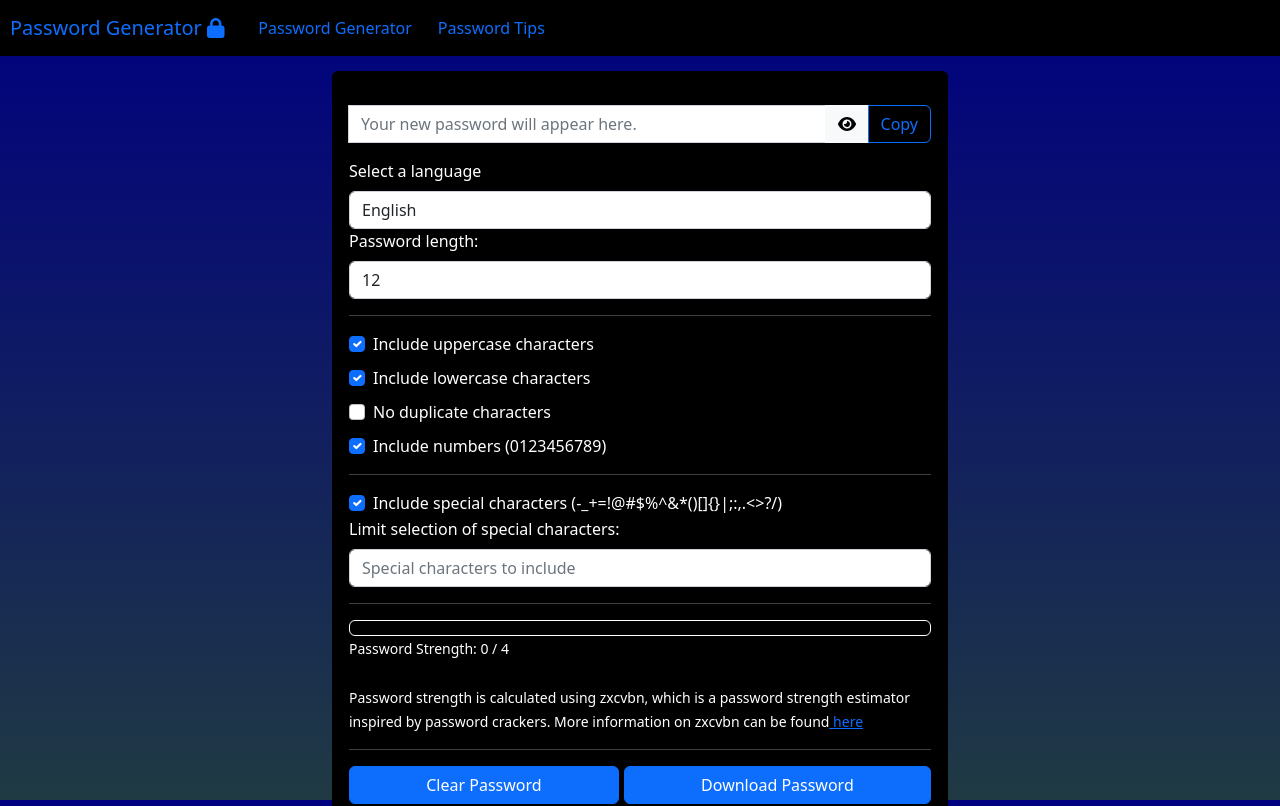
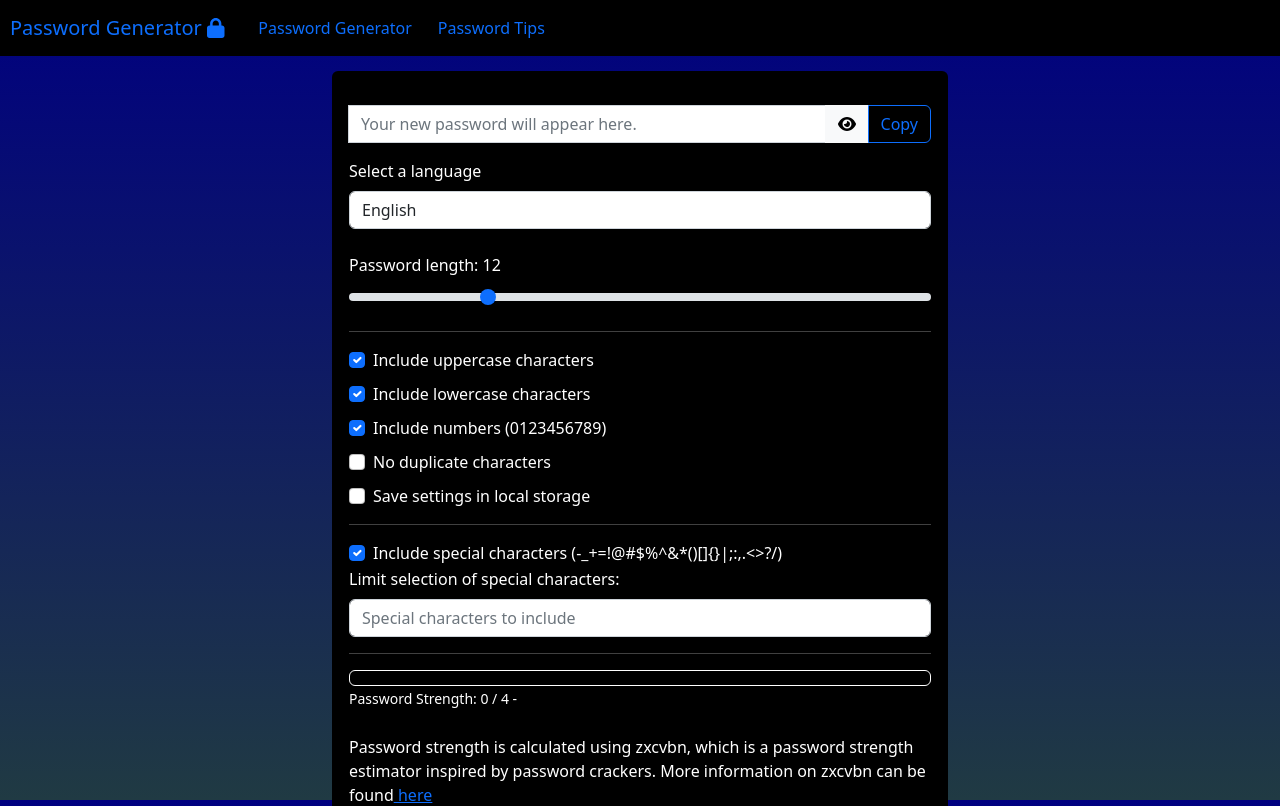
Before and after one commit to NicholaiWP/PasswordGenerator, a React (Create React App) app: page / in a window 1280 px wide. Shown: the top 806 px of the page. Built offline with nearby package versions, Linux system fonts and the light colour scheme.

Commit message:
bug fixes, save preferences

```diff
--- a/src/components/PasswordForm.tsx
+++ b/src/components/PasswordForm.tsx
@@ -22,6 +22,7 @@ import DownloadButton from "./DownloadButton";
   const [customSpecialChars, setCustomSpecialChars] = useState<string>('');
   const [passwordVisibility, setPasswordVisibility] = useState<boolean>(true);
   const [useNoDuplicateChars, setUseNoDuplicateChars] = useState<boolean>(false);
+  const [saveSettings, setSaveSettings] = useState<boolean>(false);
   const [password, setPassword] = useState('');
   const [selectedLanguage, setSelectedLanguage] = useState(Languages.English);
 
@@ -30,6 +31,98 @@ import DownloadButton from "./DownloadButton";
     handleScore(password)
   }, [password])
 
+
+
+  const handleSaveSettings = (shouldSave: boolean) => {
+    if (shouldSave) {
+      localStorage.setItem('passwordLength', passwordLength.toString());
+      localStorage.setItem('useSpecialChars', useSpecialChars.toString());
+      localStorage.setItem('useUppercase', useUppercase.toString());
+      localStorage.setItem('useLowercase', getUseLowercase.toString());
+      localStorage.setItem('useNumbers', useNumbers.toString());
+      localStorage.setItem('useNoDuplicateChars', useNoDuplicateChars.toString());
+      localStorage.setItem('selectedLanguage', selectedLanguage.toString());
+      localStorage.setItem('saveSettings', shouldSave.toString());
+    } else {
+      localStorage.removeItem('passwordLength');
+      localStorage.removeItem('useSpecialChars');
+      localStorage.removeItem('useUppercase');
+      localStorage.removeItem('useLowercase');
+      localStorage.removeItem('useNumbers');
+      localStorage.removeItem('useNoDuplicateChars');
+      localStorage.removeItem('selectedLanguage');
+      localStorage.removeItem('saveSettings');
+    }
+  };
+
+
+  const parseSelectedLanguage = (value: string): Languages | undefined => {
+    switch (value) {
+      case 'English':
+        return Languages.English;
+      case 'Spanish':
+        return Languages.Spanish;
+      case 'Danish':
+      return Languages.Danish;
+      case 'German':
+        return Languages.German;
+      case 'Italian':
+        return Languages.Italian;
+      case 'Russian':
+        return Languages.Russian;
+      case 'French':
+        return Languages.French;
+      case 'Swedish':
+        return Languages.Swedish;
+      default:
+        return undefined;
+    }
+  };
+
+  useEffect(() => {
+    const savedPasswordLength = localStorage.getItem('passwordLength');
+    if (savedPasswordLength) {
+      setPasswordLength(parseInt(savedPasswordLength, 10));
+    }
+
+    const savedUseSpecialChars = localStorage.getItem('useSpecialChars');
+    if (savedUseSpecialChars) {
+      setUseSpecialChars(savedUseSpecialChars === 'true');
+    }
+
+    const savedSettings = localStorage.getItem('saveSettings');
+    if (savedSettings) {
+      setSaveSettings(savedSettings === 'true');
+    }
+
+    const savedUseUppercase = localStorage.getItem('useUppercase');
+    if (savedUseUppercase) {
+      setUseUppercase(savedUseUppercase === 'true');
+    }
+
+    const savedUseLowercase = localStorage.getItem('useLowercase');
+    if (savedUseLowercase) {
+      setUseLowercase(savedUseLowercase === 'true');
+    }
+
+    const savedUseNumbers = localStorage.getItem('useNumbers');
+    if (savedUseNumbers) {
+      setUseNumbers(savedUseNumbers === 'true');
+    }
+
+    const savedUseNoDuplicateChars = localStorage.getItem('useNoDuplicateChars');
+    if (savedUseNoDuplicateChars) {
+      setUseNoDuplicateChars(savedUseNoDuplicateChars === 'true');
+    }
+
+    const savedSelectedLanguage = localStorage.getItem('selectedLanguage');
+    if (savedSelectedLanguage) {
+      const parsedLanguage = parseSelectedLanguage(savedSelectedLanguage);
+      if (parsedLanguage) {
+        setSelectedLanguage(parsedLanguage);
+      }
+    }
+  }, []);
 
   const handlePasswordGeneration = () => {
 
@@ -96,12 +189,13 @@ import DownloadButton from "./DownloadButton";
   };
 
 
-  const handlePasswordLengthChange = (e: ChangeEvent<HTMLInputElement>) => {
+  const handlePasswordLengthChange = (e: React.ChangeEvent<HTMLInputElement>) => {
     const newLength: number = parseInt(e.target.value, 10);
     if (!isNaN(newLength)) {
       setPasswordLength(newLength);
     }
   };
+
 
   const handleSpecialCharsChange = () => {
     setUseSpecialChars(!useSpecialChars);
@@ -142,7 +236,18 @@ import DownloadButton from "./DownloadButton";
     setPasswordVisibility(!passwordVisibility);
   };
 
+
   const handleSpecialCharsInputChange = (event: ChangeEvent<HTMLInputElement>) => {
+
+    if(!useSpecialChars){
+      setError('You must enable special characters to limit the selection of special characters to use in your password')
+      setTimeout(() => {
+       setError('')
+      }, 2500);
+
+      return;
+    }
+
     const allowedChars = '-_+=!@#$%^&*()[]{}|;:,.<>?/';
     const inputValue = event.target.value;
 
@@ -155,19 +260,6 @@ import DownloadButton from "./DownloadButton";
     setError('');
     setCustomSpecialChars(inputValue);
   };
-
-  const handlePasswordLengthInput = (e: React.FormEvent<HTMLInputElement>) => {
-    const maxLength = 32;
-    const minLength = 6;
-    const currentValue = parseInt(e.currentTarget.value, 10);
-
-    if (currentValue > maxLength) {
-      e.currentTarget.value = maxLength.toString();
-    }
-    else if(currentValue < minLength){
-        e.currentTarget.value = minLength.toString();
-    }
-  }
 
   const handleSubmit = (e:React.FormEvent) => {
     e.preventDefault();
@@ -188,6 +280,7 @@ import DownloadButton from "./DownloadButton";
                     placeholder="Your new password will appear here."
                     aria-label="Password"
                     value={password}
+                    onChange={() => {}}
                   >
                   </Form.Control>
                   <Button variant="light" onClick={togglePasswordVisibility}>
@@ -210,14 +303,12 @@ import DownloadButton from "./DownloadButton";
                 </Form.Control>
               </Form.Group>
 
-
                   <Form.Group>
-                    <Form.Label>Password length:</Form.Label>
-                    <Form.Control
-                      type="number"
+                    <br/>
+                    <Form.Label>Password length:  <span>{passwordLength}</span></Form.Label>
+                    <Form.Range
                       min={6}
                       max={32}
-                      onInput={handlePasswordLengthInput}
                       value={passwordLength}
                       onChange={handlePasswordLengthChange}
                     />
@@ -232,14 +323,19 @@ import DownloadButton from "./DownloadButton";
                       onChange={handleUppercaseChange}
                       label="Include uppercase characters"
                     />
-                  </Form.Group>
 
-                  <Form.Group>
                     <Form.Check
                       type="checkbox"
                       checked={getUseLowercase}
                       onChange={handleLowerCaseChange}
                       label="Include lowercase characters"
+                    />
+
+                    <Form.Check
+                    type="checkbox"
+                    checked={useNumbers}
+                    onChange={handleNumbersChange}
+                    label="Include numbers (0123456789)"
                     />
                   </Form.Group>
 
@@ -250,15 +346,17 @@ import DownloadButton from "./DownloadButton";
                       onChange={handleNoDuplicateCharsInPassword}
                       label="No duplicate characters"
                     />
-                  </Form.Group>
 
-                  <Form.Group>
-                  <Form.Check
-                    type="checkbox"
-                    checked={useNumbers}
-                    onChange={handleNumbersChange}
-                    label="Include numbers (0123456789)"
+                    <Form.Check
+                      type="checkbox"
+                      checked={saveSettings}
+                      onChange={() => {
+                        setSaveSettings(!saveSettings);
+                        handleSaveSettings(!saveSettings);
+                      }}
+                      label="Save settings in local storage"
                     />
+
                   </Form.Group>
 
                   <hr></hr>
@@ -277,25 +375,20 @@ import DownloadButton from "./DownloadButton";
                   <hr></hr>
 
                 <ProgressBar id="progress-bar" style={{marginTop:15 + 'px'}} now={passwordScore * 25} className={getProgressColor()} />
-                <small>{`Password Strength: ${passwordScore} / 4`}</small>
+                <small>{`Password Strength: ${passwordScore} / 4`} - {result && (
+                  <p>ZXCVBN Crack time: {result.crack_times_display.online_no_throttling_10_per_second}</p>
+              )}  </small>
 
-                {result && (
-                <ul>
-                  <li>Crack time: {result.crack_times_display.online_no_throttling_10_per_second}</li>
-                </ul>
-              )}
+
 
           </Card.Body>
 
           <Card.Footer>
 
           <React.Fragment>
-              <p>
-                <small>Password strength is calculated using zxcvbn, which is a password strength estimator inspired by password crackers.
-                  More information on zxcvbn can be found
+                Password strength is calculated using zxcvbn, which is a password strength estimator inspired by password crackers.
+                 More information on zxcvbn can be found
                   <a href="https://github.com/dropbox/zxcvbn"><u> here</u></a>
-                </small>
-                </p>
             </React.Fragment>
 
             <hr></hr>
```
